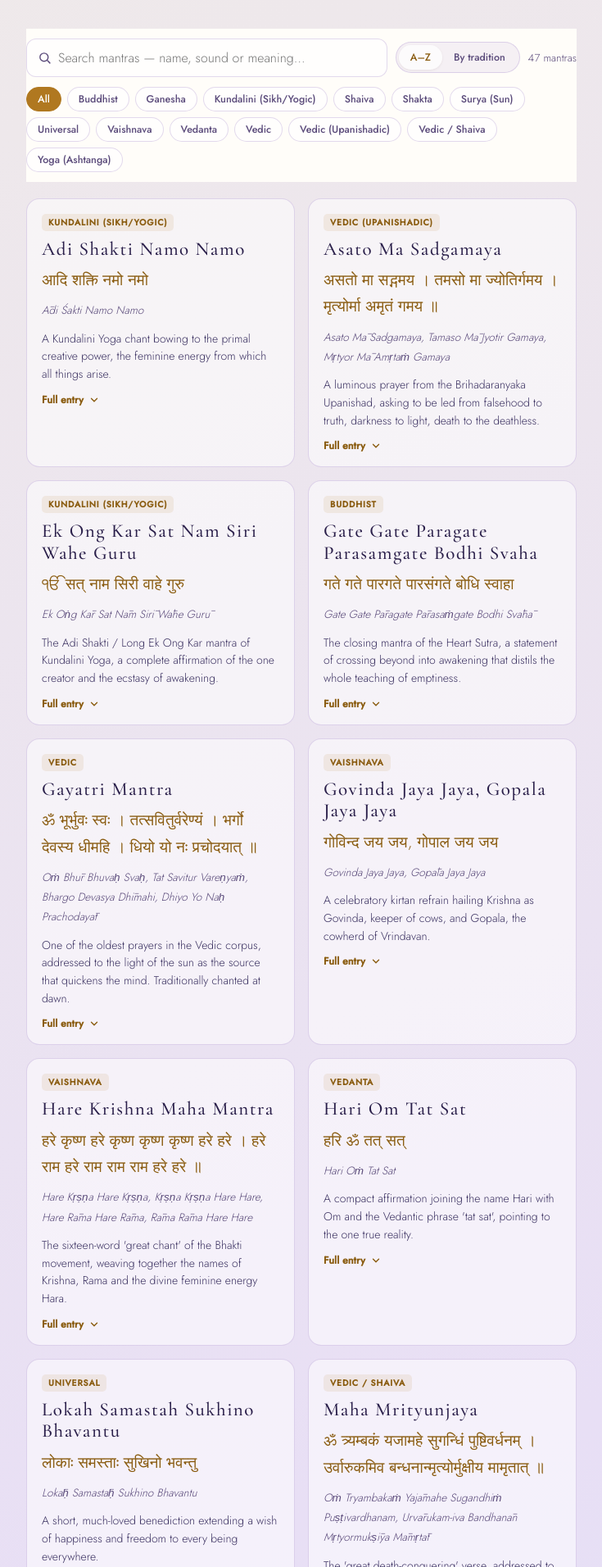
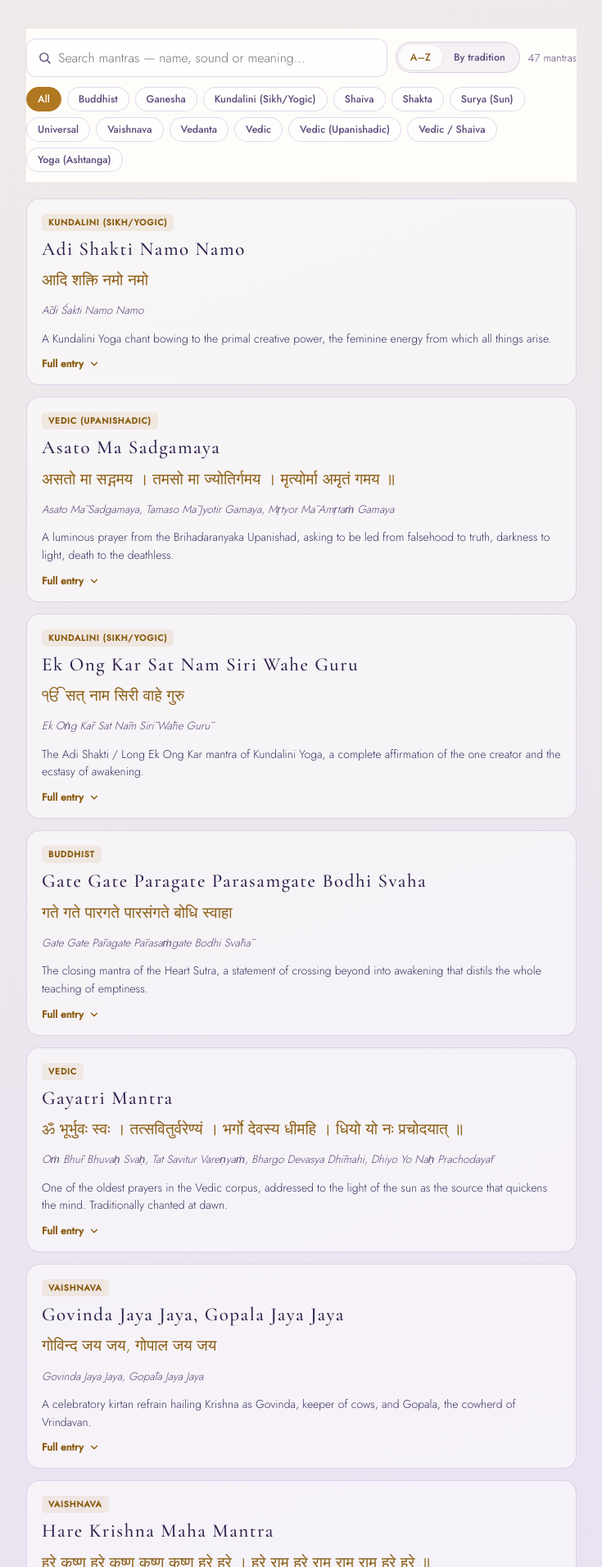
Before and after one commit to dailybliss/dailybliss.github.io, a Jekyll site: the page built from tools/mantra-library/index.html, in a window 1280 px wide. Shown: the part 338-2250 px from the top of the page at 82% size, without its empty margins (272-1007 px from the left). Built offline with Jekyll 4.4.1, drawn with Linux system fonts in a browser that asks for light colours.

Commit message:
Update index.html

```diff
--- a/tools/mantra-library/index.html
+++ b/tools/mantra-library/index.html
@@ -145,13 +145,13 @@ last_modified_at: 2026-11-18
   }
 
   .ml-grid {
-    display: grid;
-    grid-template-columns: repeat(auto-fill, minmax(280px, 1fr));
-    gap: 16px;
+    display: flex;
+    flex-direction: column;
+    gap: 14px;
     margin: 20px 0 8px;
+    max-width: 680px;
   }
   .ml-group-head {
-    grid-column: 1 / -1;
     display: flex;
     align-items: baseline;
     gap: 10px;
@@ -264,7 +264,6 @@ last_modified_at: 2026-11-18
   }
 
   @media (max-width: 480px) {
-    .ml-grid { grid-template-columns: 1fr; }
     .ml-name { font-size: 21px; }
   }
 </style>
```
